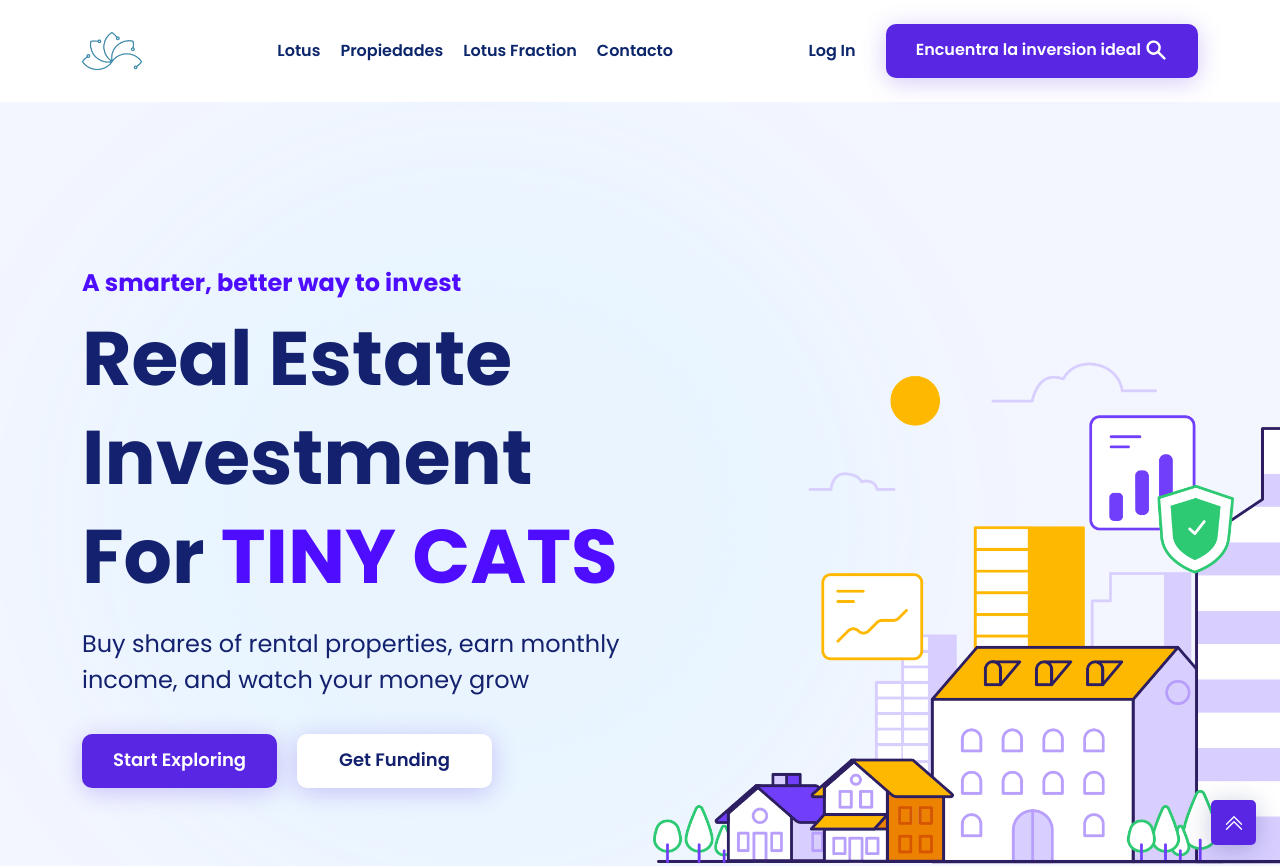
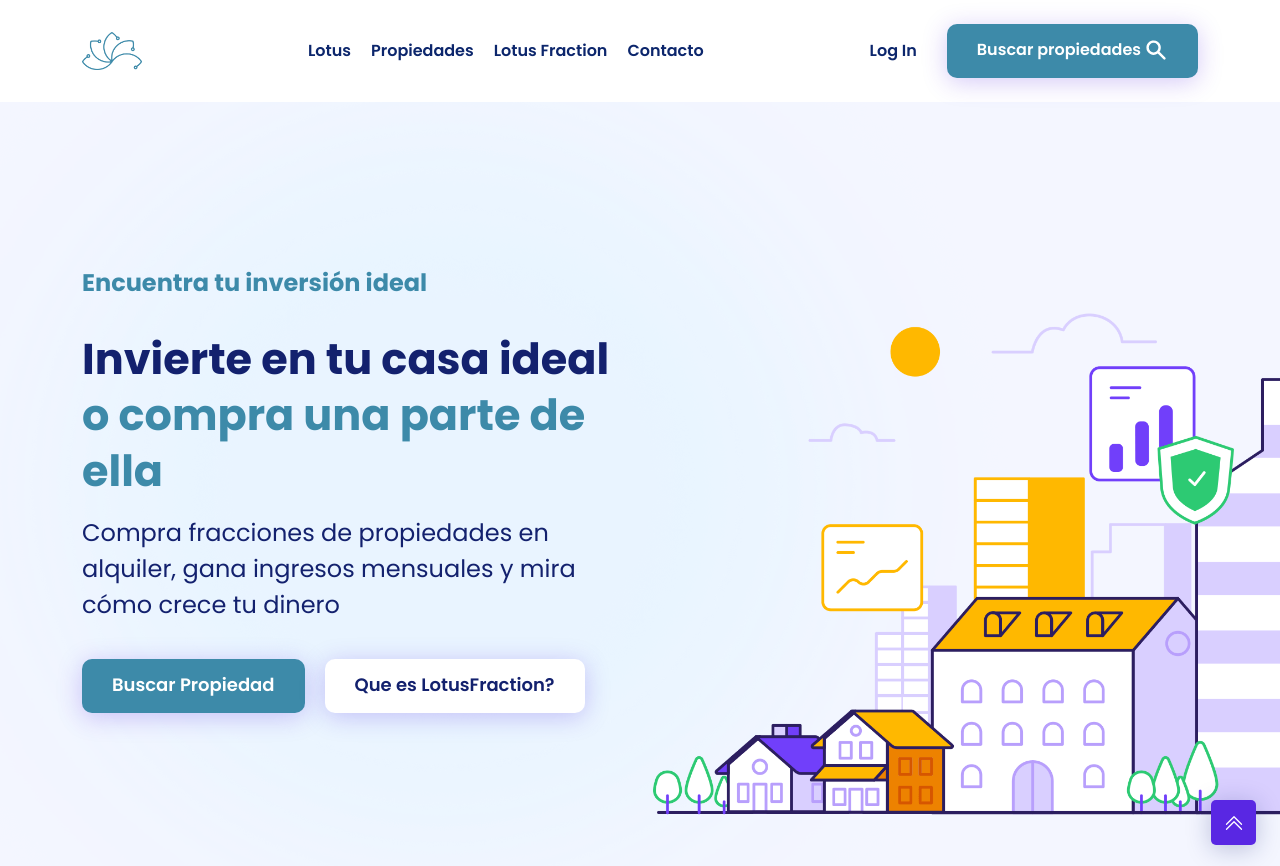
Before and after one commit to winos/realstate-ui, a Next.js app: page / in a window 1280 px wide. Shown: the top 866 px of the page. Built offline with nearby package versions, Linux system fonts and the light colour scheme.

Commit message:
subiendo cambios, he cambiado el front un poco
he cambiado el front un poco, editado header, y hero

```diff
--- a/components/home/Hero.jsx
+++ b/components/home/Hero.jsx
@@ -10,27 +10,39 @@
           <div className="row">
             <div className="col-lg-6 col-xxl-5">
               <div className="hero__content">
-                <h5 className="neutral-top">A smarter, better way to invest</h5>
-                <h1>
-                  Real Estate Investment For <span>TINY CATS</span>{" "}
-                </h1>
+                <h5 className="neutral-top">Encuentra tu inversión ideal</h5>
+                <p style={{ marginBottom: '2rem' }}></p>
+                <h3>
+                 Invierte en tu casa ideal <span> o compra una parte de ella </span>{" "}
+                </h3>
+                <p style={{ marginBottom: '1rem' }}></p>
                 <p className="primary neutral-bottom">
-                  Buy shares of rental properties, earn monthly income, and
-                  watch your money grow
+                Compra fracciones de propiedades en alquiler, gana ingresos mensuales y mira cómo crece tu dinero
                 </p>
-                <div className="hero__cta__group">
-                  <Link href="/property" className="button button--effect">
-                    Start Exploring
+                <p style={{ marginBottom: '2rem' }}></p>
+
+
+
+
+
+                {/* Botones call to Action */}
+                <div className="hero__cta__group style={{ marginTop: 'auto' }} " >
+                  <Link href="/property" className="button button--effect" style={{backgroundColor: '#3D8AA9'}} >
+
+                    Buscar Propiedad
                   </Link>
                   <Link
                     href="/business-loan"
                     className="button button--secondary button--effect"
                   >
-                    Get Funding
+                    Que es LotusFraction?
                   </Link>
                 </div>
               </div>
             </div>
+             {/* Botones call to Action */}
+
+            {/* Este comentario no se verá en el navegador */}
             <div className="col-lg-6 col-xxl-6 offset-xxl-1">
               <div className="hero__illustration d-none d-lg-block">
                 <Image
--- a/components/navBar/NavBar.jsx
+++ b/components/navBar/NavBar.jsx
@@ -48,8 +48,9 @@
               <Link
                 href="/registration"
                 className="button button--effect d-none d-sm-inline-flex"
+                style={{backgroundColor: "#3D8AA9"}}
               >
-              Encuentra la inversion ideal
+              Buscar propiedades
               <HiSearch className="fs-4" />
               </Link>
             </div>
--- a/styles/scss/abstracts/_variables.scss
+++ b/styles/scss/abstracts/_variables.scss
@@ -18,7 +18,7 @@
 $black: #000000;
 $primary-color: #0c266c;
 $secondary-color: #5927e3;
-$tertiary-color: #4e0dff;
+$tertiary-color: #3D8AA9;
 $quaternary-color: #265a42;
 $quinary-color: #2dca73;
 
--- a/styles/scss/base/_typography.scss
+++ b/styles/scss/base/_typography.scss
@@ -217,6 +217,7 @@
 h6,
 h6 > a {
   @include font(18px, 24px, 600, $theme-color);
+  font-family: unset;
   &.neutral-top {
     margin-top: -4px;
   }
--- a/styles/scss/layout/_footer.scss
+++ b/styles/scss/layout/_footer.scss
@@ -51,6 +51,7 @@
     width: 196px;
     padding: 14px 30px;
     height: 60px;
+
     @include responsive(lg) {
       width: 170px;
       height: auto;
--- a/styles/scss/layout/_hero-section.scss
+++ b/styles/scss/layout/_hero-section.scss
@@ -40,6 +40,7 @@
     margin-bottom: 20px;
     @include responsive(sm) {
       margin: 15px 0px;
+    ;
     }
   }
   span {
```
